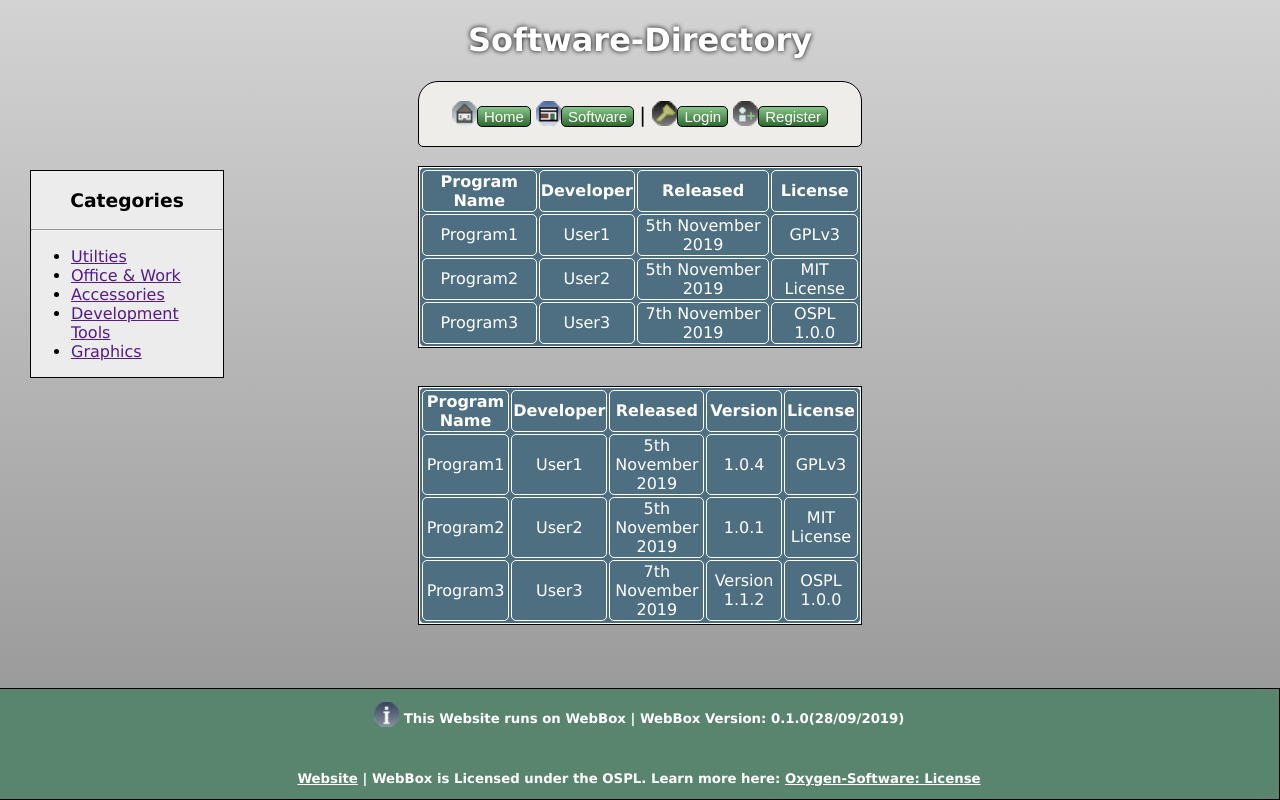
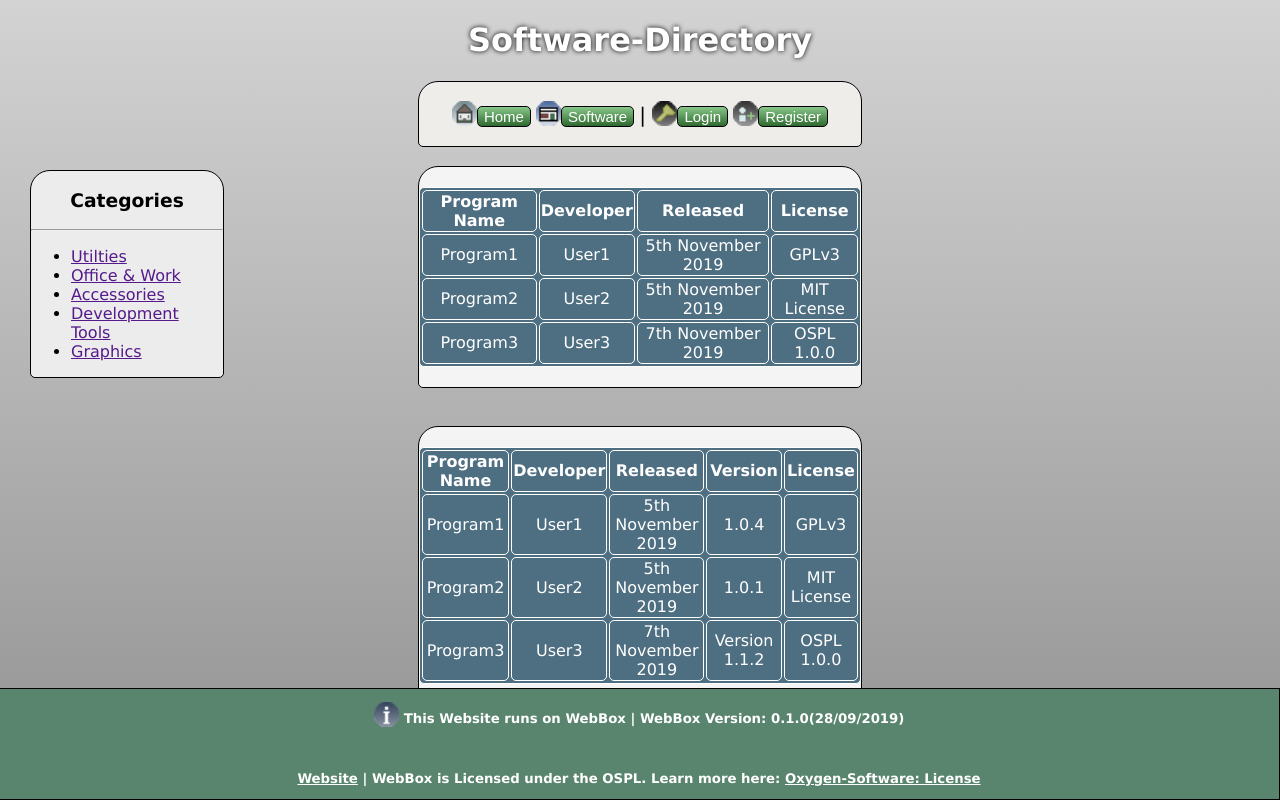
Before and after one commit to kay-ogunbo/WebBox, a PHP site: page /software.php in a window 1280 px wide. Run offline with PHP 8.4, Linux system fonts and the light colour scheme.

Commit message:
[READ COMMIT DESC FOR LIST OF CHANGES]
Changes:
  - software.css
    - In the Recently-Added and Recommended-Sections, there is now Padding for the Tables.
    - The Border of every Panel in the Software-Page, now has Rounded-Borders
    - The Background-Colours of the Recently-Added and Recommended-Sections has changed to a Light-Grey

```diff
--- a/src/assets/theme/css/software.css
+++ b/src/assets/theme/css/software.css
@@ -13,11 +13,15 @@
 /* Change the Settings about the Recently-Added Section */
 .Recently-Added {
      /* Add a Background and Border to it */
-     background-color: #F4FBFF;
+     background-color: #F4F4F4;
      border: 1px solid black;
+     border-radius: 20px 20px 5px 5px;
      /* Align everything in the middle */
      margin: auto;
      text-align: center;
+     /* Put some Space between the Top and Bottom using Padding */
+     padding-top: 20px;
+     padding-bottom: 20px;
      /* Adjust the Width */
      width: 35%;
 }
@@ -25,11 +29,15 @@
 /* CSS Settings for the Recommended-Section */
 .Recommended-Software {
      /* Add a Background and Border to it */
-     background-color: #EFEFEF;
+     background-color: #F4F4F4;
      border: 1px solid black;
+     border-radius: 20px 20px 5px 5px;
      /* Align everything in the middle */
      margin: auto;
      text-align: center;
+     /* Put some Space between the Top and the Bottom using Padding */
+     padding-top: 20px;
+     padding-bottom: 20px;
      /* Adjust the Width */
      width: 35%;
 }
@@ -39,6 +47,7 @@
      /* Add a Background and Border to it */
      background-color: #ECECEC;
      border: 1px solid black;
+     border-radius: 20px 20px 5px 5px;
      /* Align it to the left */
      margin: auto;
      position: absolute;
```
